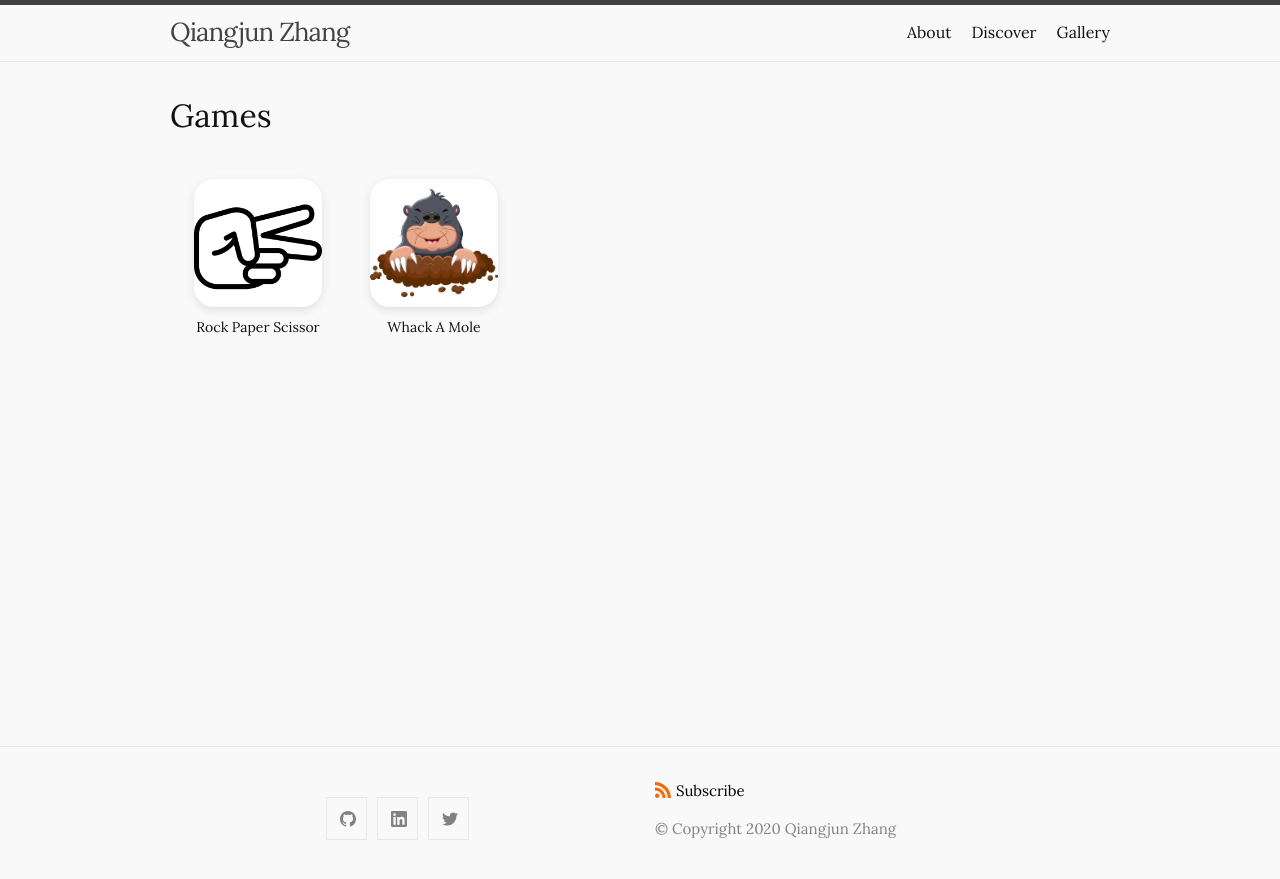
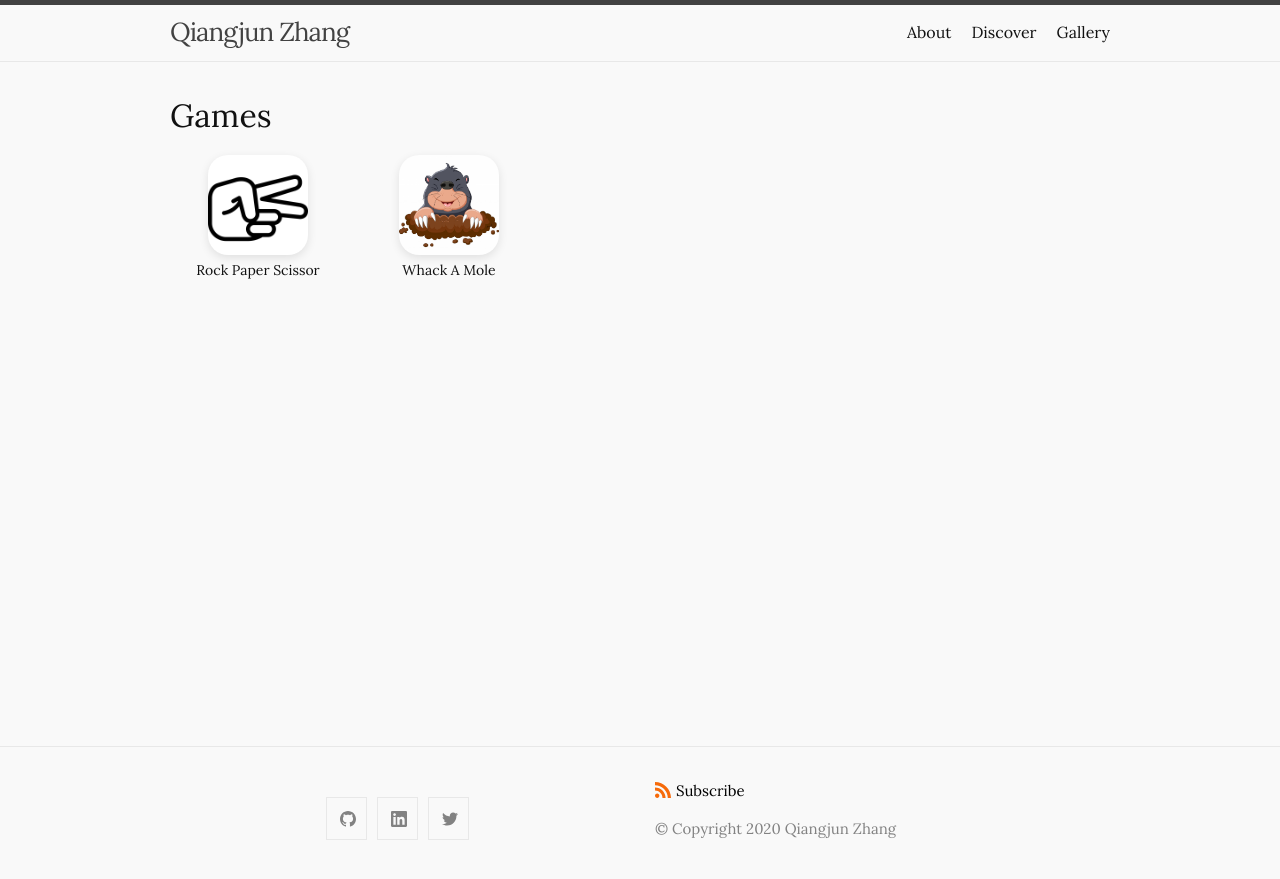
Before and after one commit to QiangjunZhang/qiangjunzhang.github.io, a Jekyll site: the page built from Discover.html, in a window 1280 px wide. Shown: the top 879 px of the page. Built offline with Jekyll 4.4.1, drawn with Linux system fonts in a browser that asks for light colours.

Commit message:
updated post and game display using CSS grid

```diff
--- a/_layouts/home.html
+++ b/_layouts/home.html
@@ -21,7 +21,7 @@
     {%- if page.list_title -%}
       <h2 class="post-list-heading">{{ page.list_title }}</h2>
     {%- endif -%}
-    <ul class="custom-post-list">
+    <div class="custom-post-list">
       {%- assign date_format = site.minima.date_format | default: "%b %-d, %Y" -%}
       {%- for post in posts -%}
         <div class="post-card">
@@ -41,7 +41,7 @@
           </div>
         </div>
       {%- endfor -%}
-    </ul>
+    </div>
 
     {% if site.paginate and site.posts.size > site.paginate %}
       <div class="pager">
--- a/_sass/minima/custom-styles.scss
+++ b/_sass/minima/custom-styles.scss
@@ -10,30 +10,18 @@
 }
 
 // home page post
-
-.custom-post-list{
-  display: flex;
-  flex-wrap: wrap;
-  margin: 0 auto;
+.custom-post-list {
+  display: grid;
+  grid-template-columns: repeat(auto-fit, minmax(350px, 1fr));
+  grid-gap: 15px;
 }
 
 .post-card {
   box-shadow: 0px 3px 10px rgba(0, 0, 0, 0.1);
   background-color: white;
-  margin-right: 20px;
-  margin-bottom: 20px;
-  width: 47%;
+  weight: 100%;
   height: 100px;
   display: flex;
-}
-
-@media screen and (max-width: $on-large) {
-  .custom-post-list {
-    display: block;
-  }
-  .post-card {
-    width: 100%;
-  }
 }
 
 .post-description{
@@ -49,20 +37,28 @@
 }
 
 // game page
+.game-list {
+  display: grid;
+  grid-template-columns: repeat(auto-fill, minmax(150px, 1fr));
+  grid-gap: 15px;
+}
 
-.game-card img {
-  border-radius: 20px;
-  overflow: hidden;
-    box-shadow: 0px 3px 10px rgba(0, 0, 0, 0.1);
-  transition: opacity 0.2s ease, box-shadow 0.2s ease, transform 0.6s;
-  opacity: 1;
-  margin-bottom: 30px;
+.game-card {
+  width: 100%;
+  text-align: center;
 }
 
 .game-card img {
-  height: 8rem;
-  margin-bottom: 10px;
+  width: 100px;
+  height: 100px;
   background-color: white;
+  margin-bottom: 5px;
+  border-radius: 20px;
+  overflow: hidden;
+  box-shadow: 0px 3px 10px rgba(0, 0, 0, 0.1);
+  transition: opacity 0.2s ease, box-shadow 0.2s ease, transform 0.6s;
+  opacity: 1;
+
 }
 
 .game-card img:hover {
@@ -70,21 +66,10 @@
   transform: scale(1.1);
 }
 
-.game-list {
-  display: flex;
-  flex-wrap: wrap;
-}
-
-.game-card {
-  width: 8rem;
-  margin: 1.5rem;
-  text-align: center;
-}
-
+// --------------------------------------------------------------
 // gallery page
 .gallery-grid {
   display: grid;
-  grid-template-columns: repeat(auto-fit, minmax(200px, 1fr));
   grid-template-columns: repeat(auto-fit, minmax(200px, 1fr));
   grid-gap: 15px;
   grid-auto-flow: dense;
```
Also changed, not shown: _layouts/social.html (added, +21 -0 lines), 4 other files.
